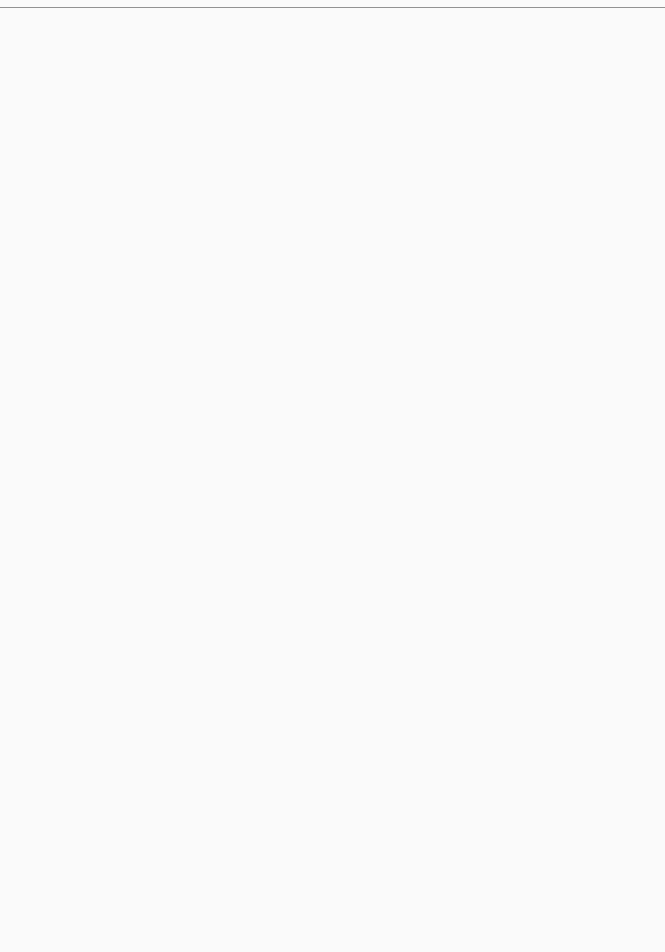
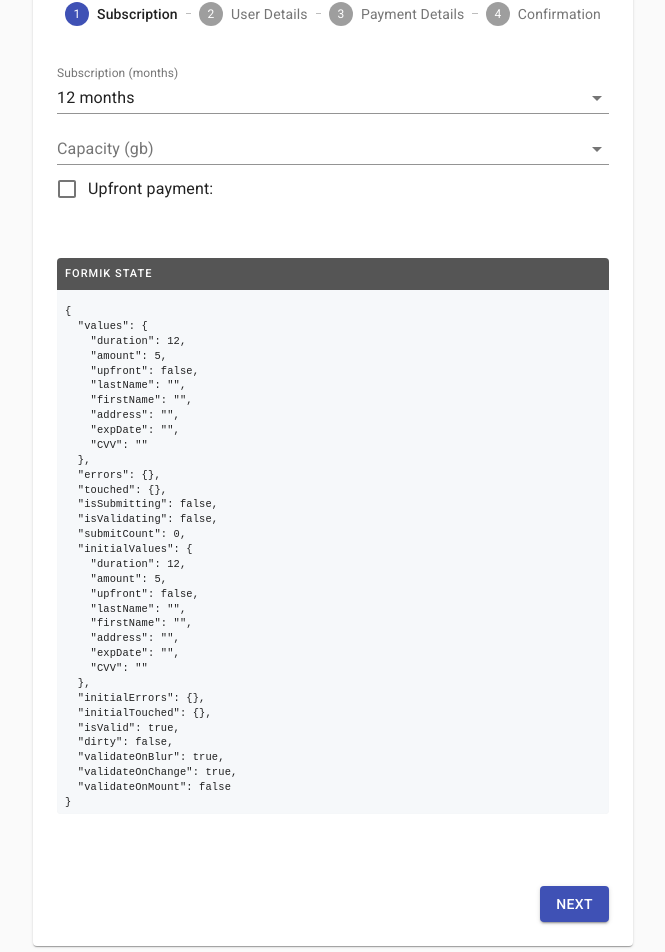
Before and after one commit to DavidSanwald/cloud-9, a React (Create React App) app: page / in a window 1280 px wide. Shown: the part 200-1152 px from the top of the page, without its empty margins (307-972 px from the left). Before the commit the page ends 800 px from the top, so only its background shows below. Built offline with nearby package versions, Linux system fonts and the light colour scheme.

Commit message:
add style

```diff
--- a/src/CloudForm.tsx
+++ b/src/CloudForm.tsx
@@ -1,10 +1,60 @@
-import React from "react";
+/* eslint-disable react/jsx-no-undef */
+import React, { useState } from "react";
 import * as yup from "yup";
+import { makeStyles } from "@material-ui/core/styles";
 import { Formik, Form, Field } from "formik";
-import { TextFormField } from "./TextFormField";
-import { SelectFormField } from "SelectFormField";
-import { CheckboxFormField } from "CheckboxFormField";
+import { SubscriptionPage } from "SubscriptionPage";
+import { Debugger } from "Debugger";
+import { UserDataPage } from "UserDataPage";
+import { CreditDataPage } from "CreditDataPage";
+import {
+  AppBar,
+  Toolbar,
+  Typography,
+  Paper,
+  Stepper,
+  Step,
+  StepLabel,
+  Button
+} from "@material-ui/core";
+import { ConfirmationPage } from "ConfirmationPage";
 
+const useStyles = makeStyles(theme => ({
+  appBar: {
+    position: "relative"
+  },
+  layout: {
+    width: "auto",
+    marginLeft: theme.spacing(2),
+    marginRight: theme.spacing(2),
+    [theme.breakpoints.up(600 + theme.spacing(2) * 2)]: {
+      width: 600,
+      marginLeft: "auto",
+      marginRight: "auto"
+    }
+  },
+  paper: {
+    marginTop: theme.spacing(3),
+    marginBottom: theme.spacing(3),
+    padding: theme.spacing(2),
+    [theme.breakpoints.up(600 + theme.spacing(3) * 2)]: {
+      marginTop: theme.spacing(6),
+      marginBottom: theme.spacing(6),
+      padding: theme.spacing(3)
+    }
+  },
+  stepper: {
+    padding: theme.spacing(3, 0, 5)
+  },
+  buttons: {
+    display: "flex",
+    justifyContent: "flex-end"
+  },
+  button: {
+    marginTop: theme.spacing(3),
+    marginLeft: theme.spacing(1)
+  }
+}));
 const schema = yup.object({
   username: yup
     .string()
@@ -13,51 +63,105 @@ const schema = yup.object({
   email: yup.string().email()
 });
 
+const steps = [
+  "Subscription",
+  "User Details",
+  "Payment Details",
+  "Confirmation"
+];
+
+const initialValues = {
+  duration: 12,
+  amount: 5,
+  upfront: false,
+  lastName: "",
+  firstName: "",
+  address: "",
+  expDate: "",
+  CVV: ""
+};
+function getStepContent(step: number) {
+  switch (step) {
+    case 0:
+      return <SubscriptionPage />;
+    case 1:
+      return <UserDataPage />;
+    case 2:
+      return <CreditDataPage />;
+    case 3:
+      return <ConfirmationPage />;
+    default:
+      throw new Error("Unknown step");
+  }
+}
+
+function clamp(num: number, lower: number, upper: number) {
+  return Math.max(lower, Math.min(upper, num));
+}
+
 const CloudForm: React.FC = () => {
+  const classes = useStyles();
+  const [activeStep, setActiveStep] = useState(0);
+
   return (
+    <>
+      <AppBar position="absolute" color="default" className={classes.appBar}>
+        <Toolbar>
+          <Typography variant="h6" color="inherit" noWrap>
+            Cloud 9
+          </Typography>
+        </Toolbar>
+      </AppBar>
+      <main className={classes.layout}>
+        <Paper className={classes.paper}>
+          <Typography component="h1" variant="h4" align="center">
+            Checkout
+          </Typography>
+          <Stepper activeStep={activeStep} className={classes.stepper}>
+            {steps.map(label => (
+              <Step key={label}>
+                <StepLabel>{label}</StepLabel>
+              </Step>
+            ))}
+          </Stepper>
           <Formik
             validationSchema={schema}
-          initialValues={{ username: "", email: "" }}
+            initialValues={initialValues}
             onSubmit={() => {}}
           >
             {() => (
               <Form>
-              <div>
-                <Field
-                  options={[
-                    { label: "Dog", value: "dog" },
-                    { label: "Cat", value: "cat" }
-                  ]}
-                  label="Duration"
-                  name="pet"
-                  component={SelectFormField}
-                />
-                <Field
-                  options={[
-                    { label: "Dog", value: "dog" },
-                    { label: "Cat", value: "cat" }
-                  ]}
-                  label="Capacity(gb)"
-                  name="pet"
-                  component={SelectFormField}
-                />
-                <Field
-                  label="Username"
-                  name="username"
-                  component={CheckboxFormField}
-                />
-              </div>
-              <div>
-                <Field label="Email" name="email" component={TextFormField} />
-              </div>
-              <div>
-              </div>
-              <div>
-              </div>
+                {getStepContent(activeStep)}
+                <Debugger />
               </Form>
             )}
           </Formik>
+          <div className={classes.buttons}>
+            {activeStep !== 0 && (
+              <Button
+                onClick={() =>
+                  setActiveStep(prevStep => clamp(prevStep - 1, 0, 3))
+                }
+                className={classes.button}
+              >
+                Back
+              </Button>
+            )}
+            <Button
+              variant="contained"
+              color="primary"
+              onClick={() =>
+                setActiveStep(prevStep => clamp(prevStep + 1, 0, 3))
+              }
+              className={classes.button}
+            >
+              {activeStep === steps.length - 1 ? "Place order" : "Next"}
+            </Button>
+          </div>
+        </Paper>
+      </main>
+    </>
   );
 };
 
-export {CloudForm}
+export { CloudForm };
```
Lines whose indentation alone changed are shown as unchanged.
